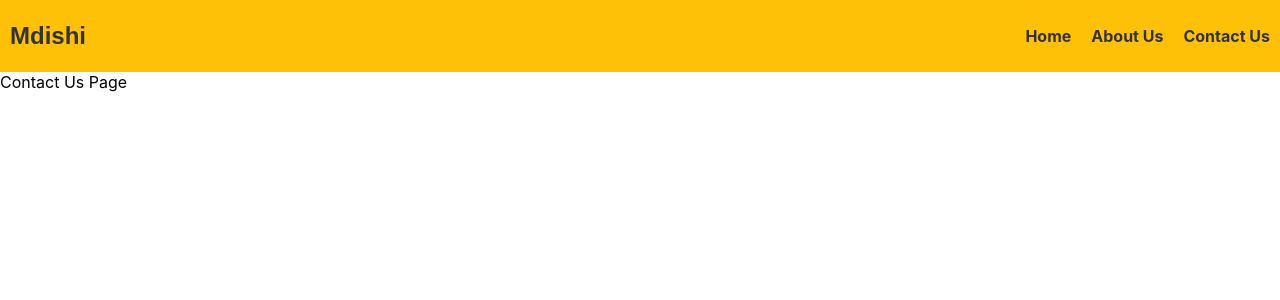
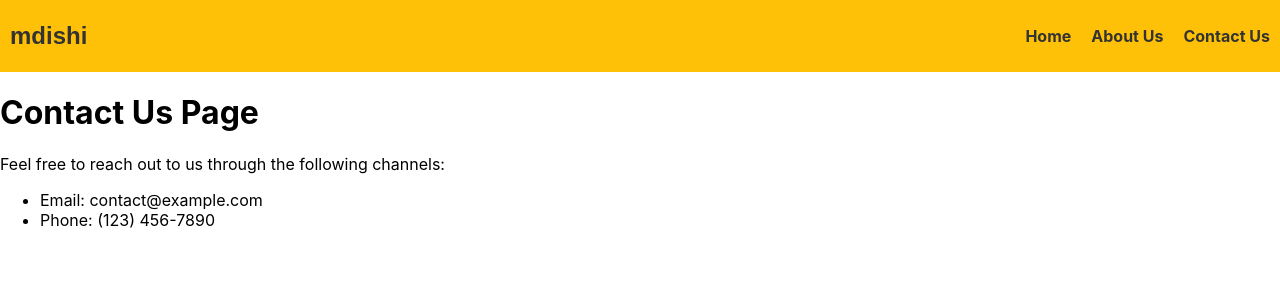
Before and after one commit to marvinok26/Mdishifoodapp, a React (Create React App) app: page /contact in a window 1280 px wide. Shown: the top 300 px of the page. Built offline with nearby package versions, Linux system fonts and the light colour scheme.

Commit message:
Added minor routing functionality

```diff
--- a/src/components/NavBar.js
+++ b/src/components/NavBar.js
@@ -1,16 +1,18 @@
+// Import non-relative imports first
 import React from 'react';
 import { BrowserRouter as Router, Routes, Route, Link } from 'react-router-dom';
+import AboutUs from './Pages/AboutUs';
+import ContactUs from './Pages/ContactUs';
+
 import './NavBar.css'; // Import the CSS file
 
 const Home = () => <div>Home Page</div>;
-const AboutUs = () => <div>About Us Page</div>;
-const ContactUs = () => <div>Contact Us Page</div>;
 
 const NavBar = () => {
   return (
     <Router>
       <nav className="navbar">
-        <div className="logo">Mdishi</div>
+        <div className="logo">mdishi</div>
         <ul className="nav-list">
           <li className="nav-item">
             <Link to="/" className="nav-link">Home</Link>
```
